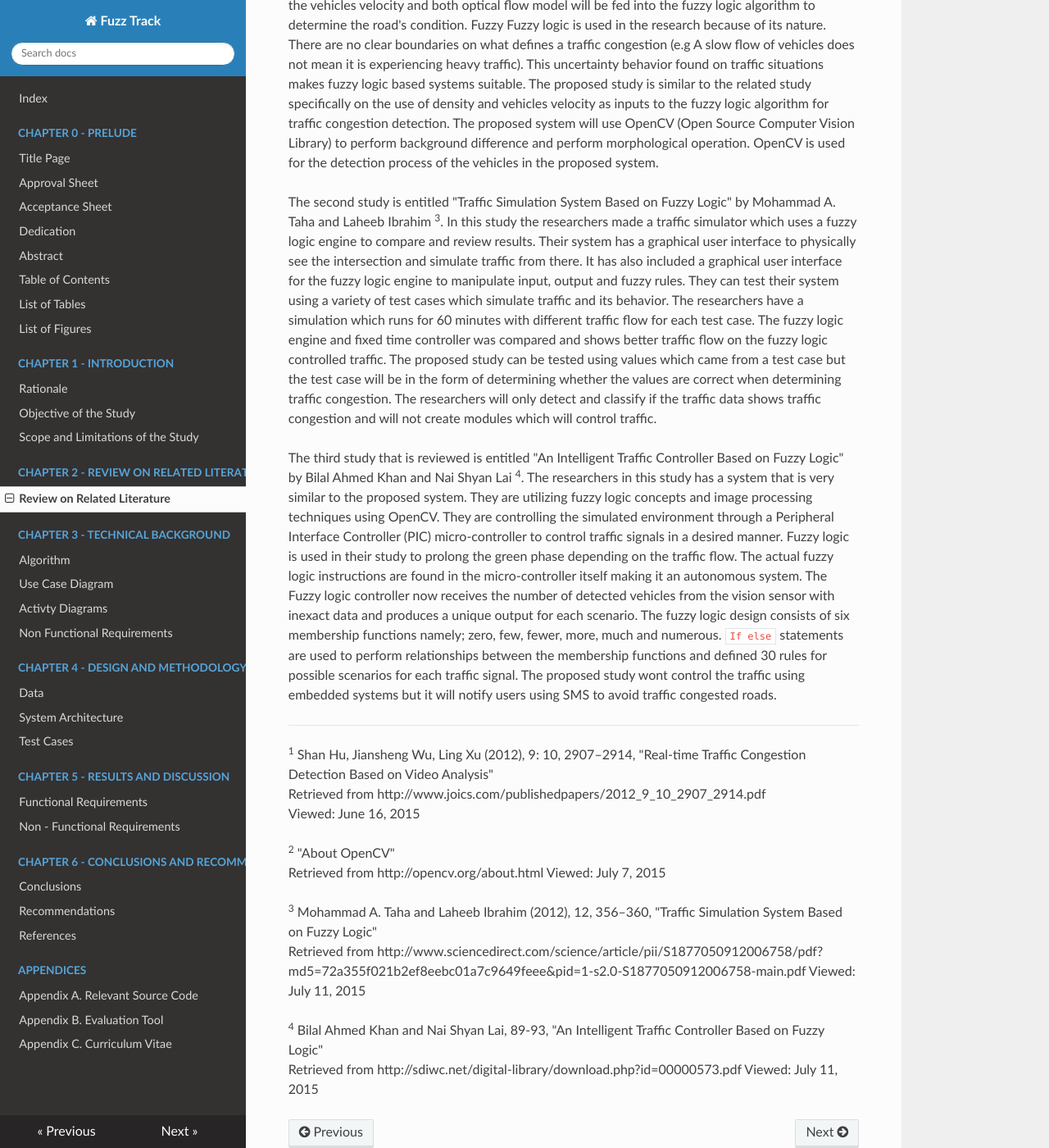
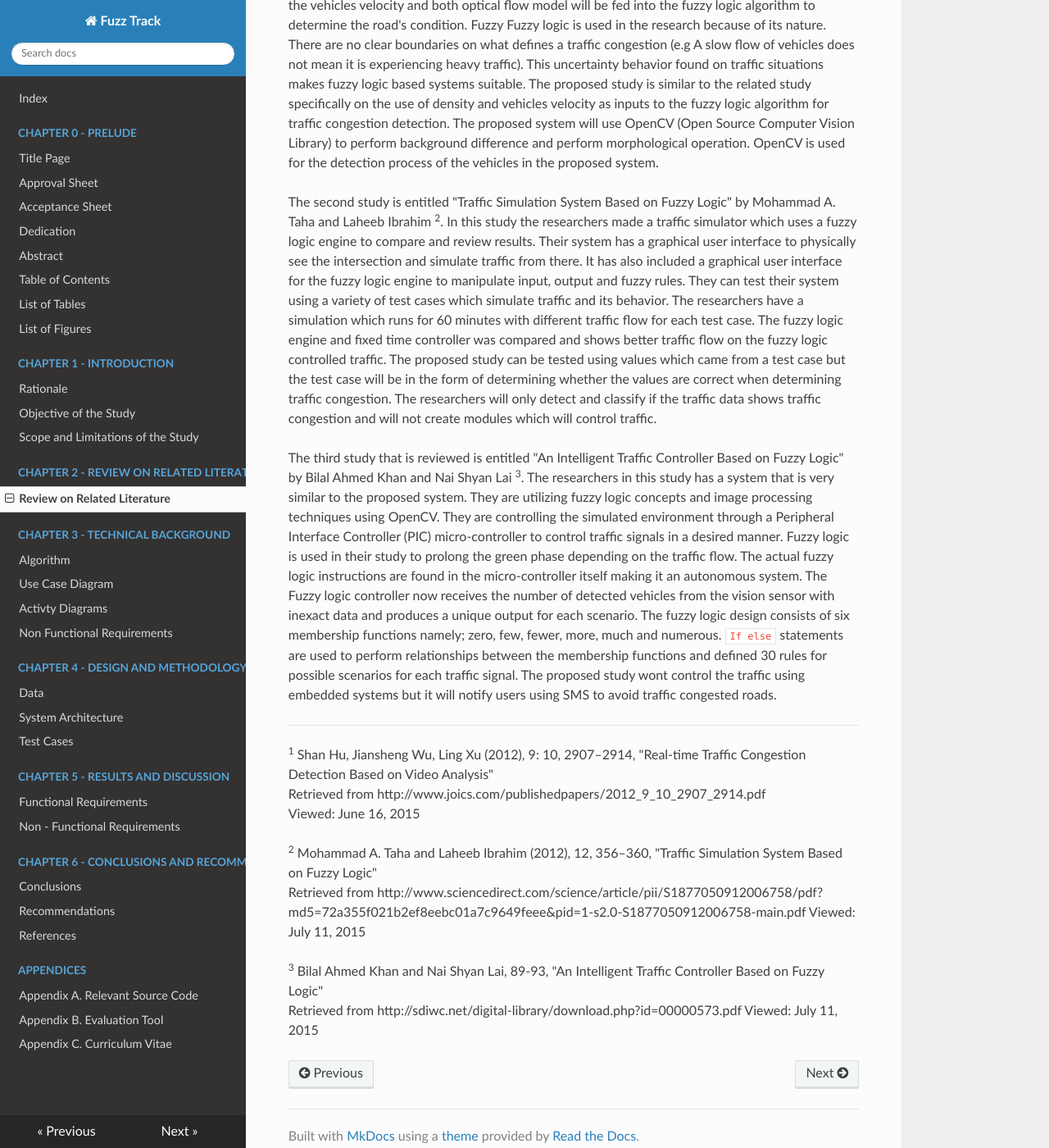
Before and after one commit to mikhailejohnapale/argomada-fuzz-track-doc, an MkDocs documentation site: the page built from docs/chapter2/review-of-related-literature.md, in a window 1280 px wide and 1400 px high, scrolled down 357 px. Shown: the whole window at 82% size. Built offline with MkDocs 1.6.1, drawn with Linux system fonts in a browser that asks for light colours; nearby versions of some CDN libraries; old or Windows-style settings are respelled for this version of MkDocs.

Commit message:
numbering in sources

```diff
--- a/docs/chapter2/review-of-related-literature.md
+++ b/docs/chapter2/review-of-related-literature.md
@@ -18,7 +18,7 @@ The proposed system will use OpenCV (Open Source Computer Vision Library)
 to perform background difference and perform morphological operation.
 OpenCV is used for the detection process of the vehicles in the proposed system.
 
-The second study is entitled "Traffic Simulation System Based on Fuzzy Logic" by Mohammad A. Taha and Laheeb Ibrahim <sup>3</sup>.
+The second study is entitled "Traffic Simulation System Based on Fuzzy Logic" by Mohammad A. Taha and Laheeb Ibrahim <sup>2</sup>.
 In this study the researchers made a traffic simulator which uses a fuzzy logic engine to compare and review results.
 Their system has a graphical user interface to physically see the intersection and simulate traffic from there. It
 has also included a graphical user interface for the fuzzy logic engine to manipulate input, output and fuzzy rules. They
@@ -30,7 +30,7 @@ the values are correct when determining traffic congestion. The researchers will
 data shows traffic congestion and will not create modules which will control traffic.
 
 The third study that is reviewed is entitled "An Intelligent Traffic Controller Based on Fuzzy Logic" by Bilal Ahmed Khan and
-Nai Shyan Lai <sup>4</sup>. The researchers in this study has a system that is very similar to the proposed system.
+Nai Shyan Lai <sup>3</sup>. The researchers in this study has a system that is very similar to the proposed system.
 They are utilizing fuzzy logic concepts and image processing techniques using OpenCV. They are
 controlling the simulated environment through a Peripheral Interface Controller (PIC) micro-controller to control traffic signals
 in a desired manner. Fuzzy logic is used in their study to prolong the green phase depending on the traffic flow. The actual
@@ -47,14 +47,10 @@ notify users using SMS to avoid traffic congested roads.
 Retrieved from http://www.joics.com/publishedpapers/2012_9_10_2907_2914.pdf
 Viewed: June 16, 2015
 
-<sup>2</sup> "About OpenCV"
-Retrieved from http://opencv.org/about.html
-Viewed: July 7, 2015
-
-<sup>3</sup> Mohammad A. Taha and Laheeb Ibrahim (2012), 12, 356–360, "Traffic Simulation System Based on Fuzzy Logic"
+<sup>2</sup> Mohammad A. Taha and Laheeb Ibrahim (2012), 12, 356–360, "Traffic Simulation System Based on Fuzzy Logic"
 Retrieved from http://www.sciencedirect.com/science/article/pii/S1877050912006758/pdf?md5=72a355f021b2ef8eebc01a7c9649feee&pid=1-s2.0-S1877050912006758-main.pdf
 Viewed: July 11, 2015
 
-<sup>4</sup> Bilal Ahmed Khan and Nai Shyan Lai, 89-93, "An Intelligent Traffic Controller Based on Fuzzy Logic"
+<sup>3</sup> Bilal Ahmed Khan and Nai Shyan Lai, 89-93, "An Intelligent Traffic Controller Based on Fuzzy Logic"
 Retrieved from http://sdiwc.net/digital-library/download.php?id=00000573.pdf
 Viewed: July 11, 2015
```
